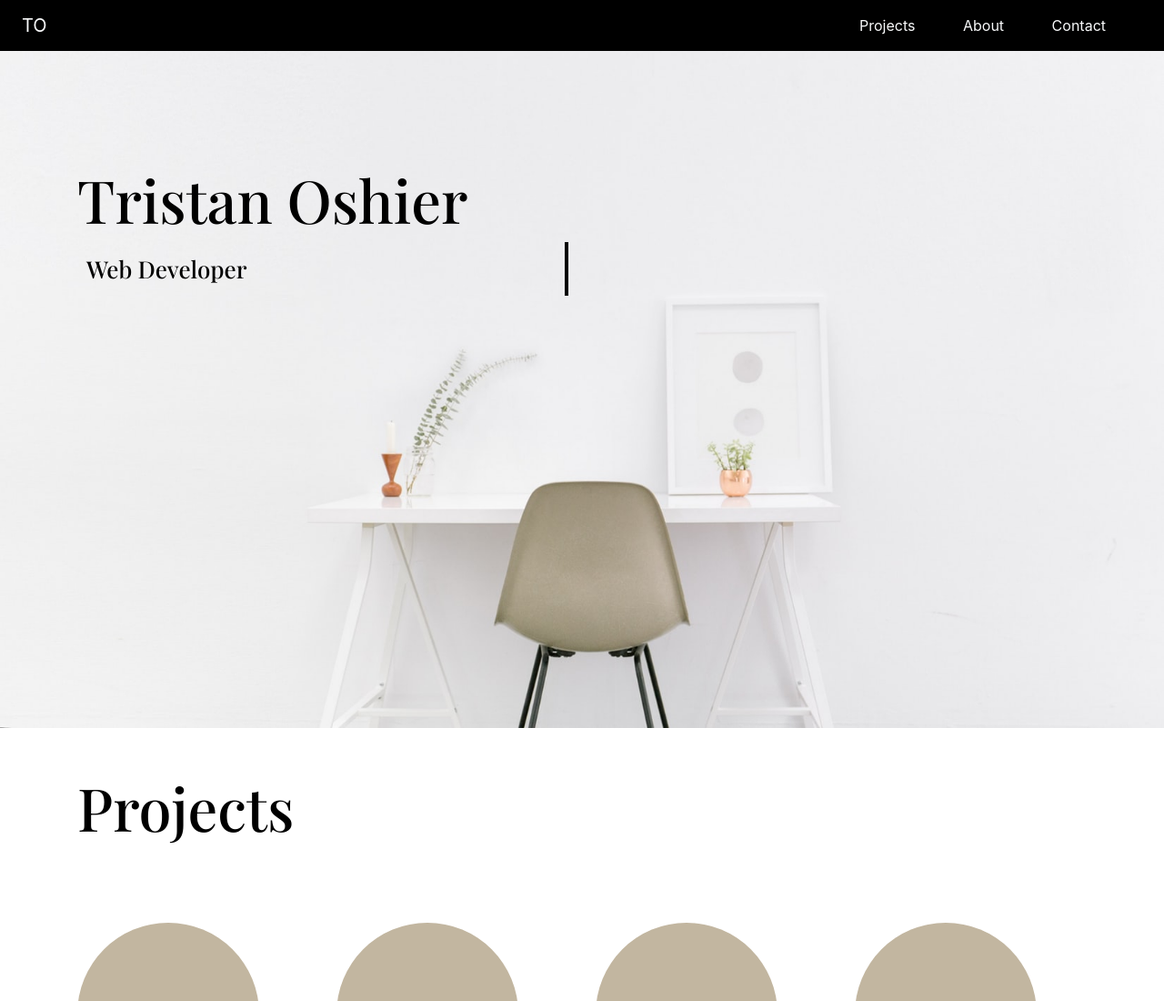
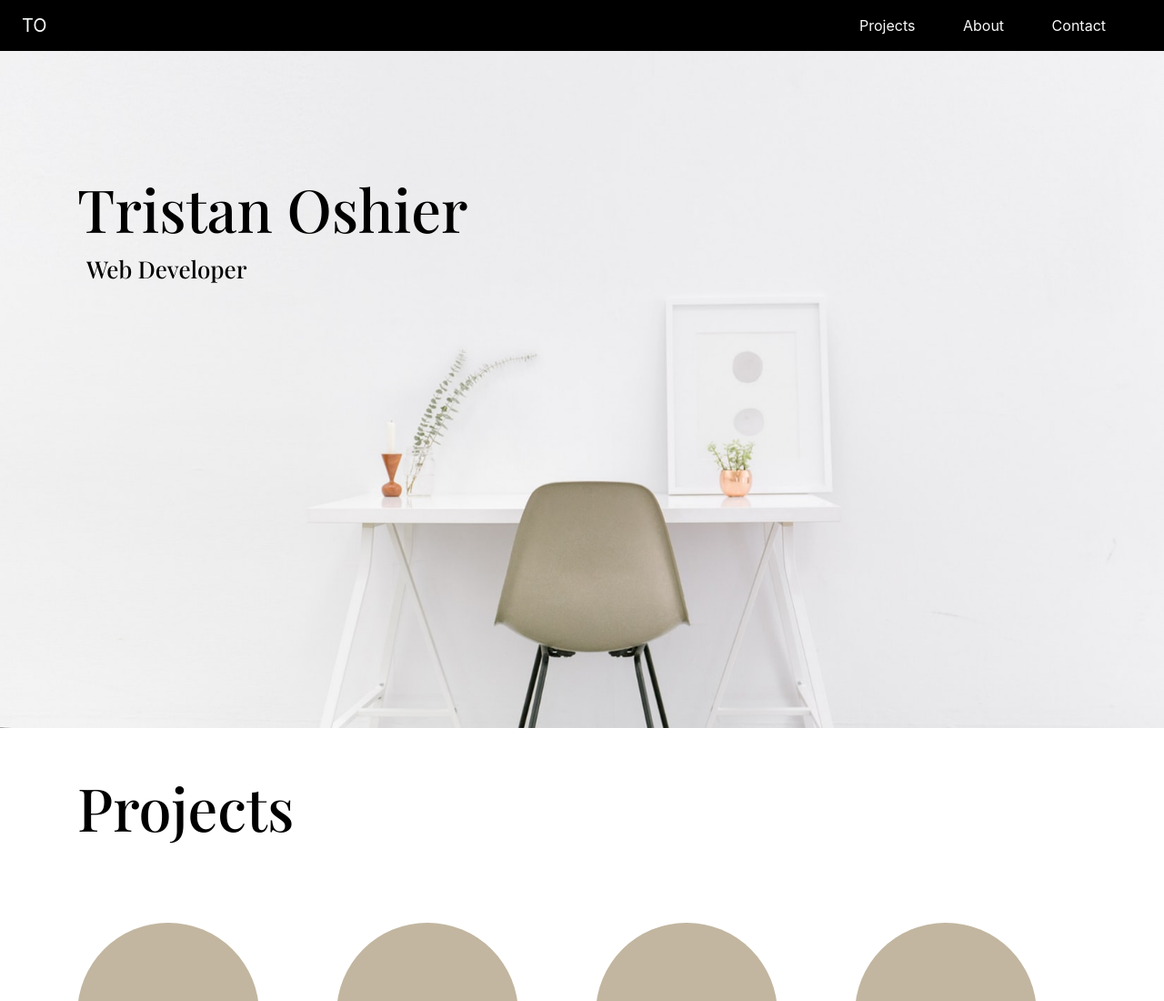
Before and after one commit to Tristanoshier/Tristanoshier.github.io, a plain HTML site: page index.html in a window 1280 px wide. Shown: the top 1100 px of the page at 91% size. Drawn offline with nearby package versions, Linux system fonts and the light colour scheme.

Commit message:
add animation

```diff
--- a/css/header.css
+++ b/css/header.css
@@ -23,17 +23,17 @@
 
 }
 .occupation {
-    padding: 10px;
+    margin-left: 10px;
     color: black;
     font-size: 26px;
     font-family: "Playfair Display", serif;
 }
 
-.occupation-animation {
-    animation: type 3s steps(13);
+ .occupation-animation {
+    animation: type 1s steps(12);
     overflow: hidden;
     white-space: nowrap;
-    border-right: 4px solid black;
+    width: 12ch;
 }
 
 @keyframes type {
@@ -41,6 +41,6 @@
         width: 0ch;
     }
     100% {
-        width: 13ch;
+        width: 12ch;
     }
 }
```
Also changed, not shown: index.html (+1 -0 lines).
